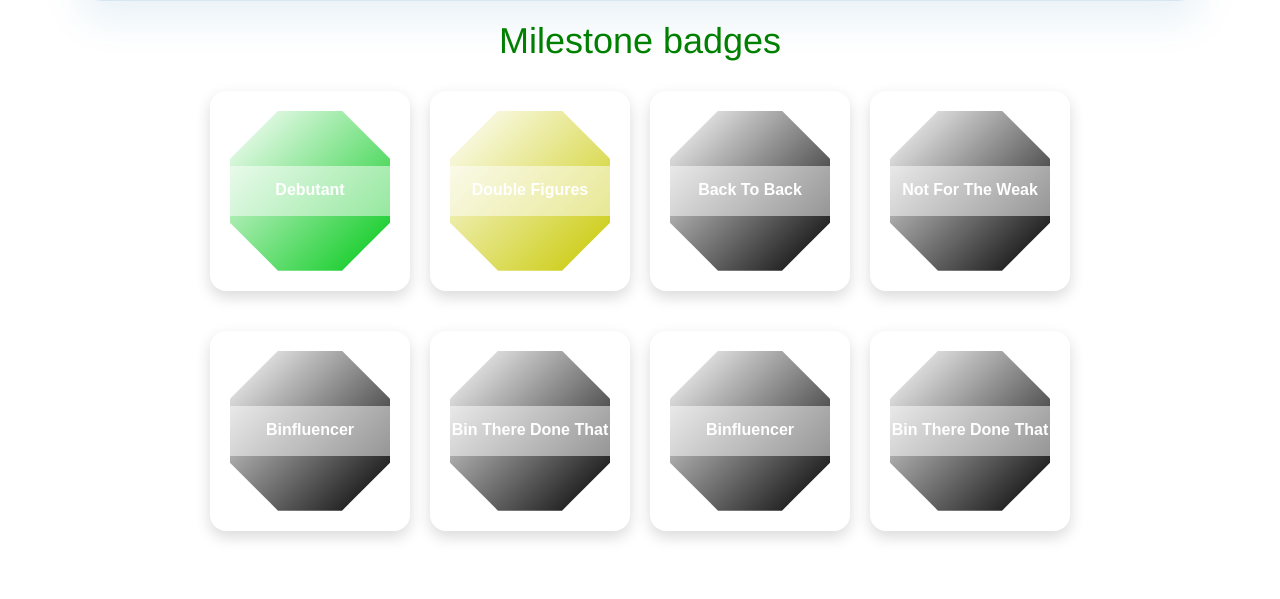
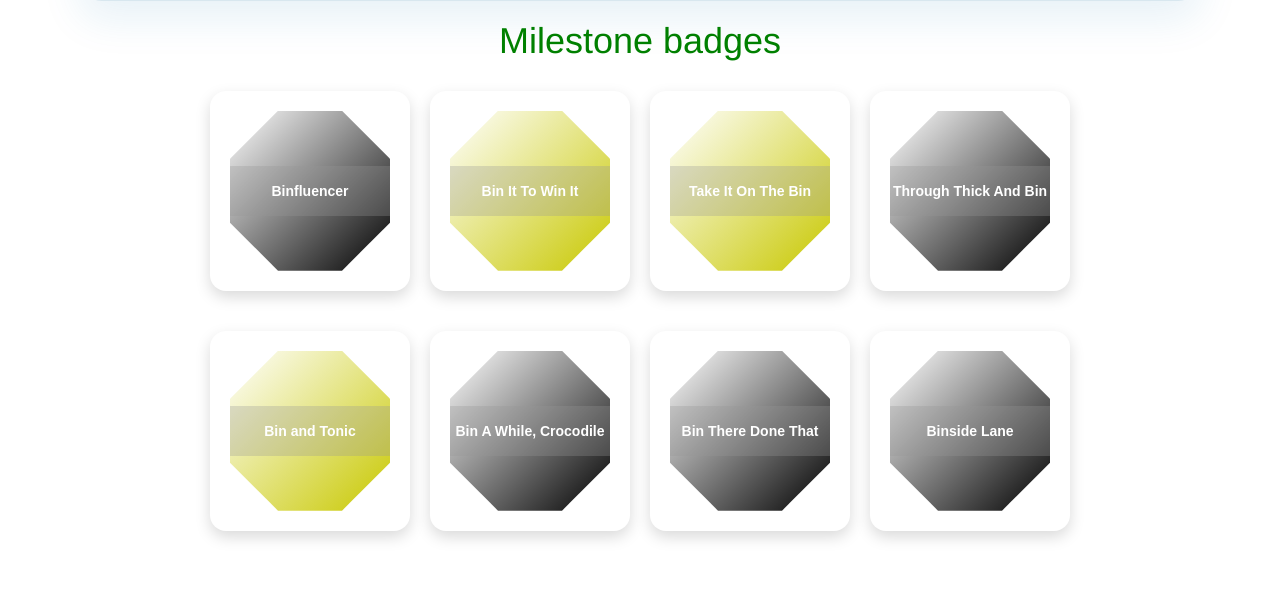
Before and after one commit to IwanIDev/year-2-iot-project, a Flask app: page /leaderboard in a window 1280 px wide. Shown: the part 769-1368 px from the top of the page. Run offline with Flask 3, Linux system fonts and the light colour scheme; a user stored in the database is signed in; grey boxes labelled with a size stand in for pictures from a placeholder-image service; some libraries are stand-ins or nearby versions.

Commit message:
finished milestones

```diff
--- a/web-app/templates/leaderboard.html
+++ b/web-app/templates/leaderboard.html
@@ -51,13 +51,13 @@
             position: absolute;
             width: 120%;
             height: 50px;
-            background: rgba(255, 255, 255, 0.5);
+            background: rgba(150, 150, 150, 0.3);
             display: flex;
             align-items: center;
             justify-content: center;
             color: #fff;
             font-weight: bold;
-            font-size: 16px;
+            font-size: 14px;
             font-family: Arial, sans-serif;
         }
     </style>
@@ -94,34 +94,40 @@
         <h1>Milestone badges</h1>
     </div>
     <div class="badge-container">
+        <div class="badge-card" title="Invite a friend to Bin Buddy.">
+            <div class="octagon">
+                <div class="band">Binfluencer</div>
+            </div>
+        </div>
+
         <div class="badge-card" title="Scan your first item.">
-            <div class="octagon-green">
-                <div class="band">Debutant</div>
+            <div class="octagon-gold">
+                <div class="band">Bin It To Win It</div>
             </div>
         </div>
 
         <div class="badge-card" title="Scan 10 items.">
             <div class="octagon-gold">
-                <div class="band">Double Figures</div>
+                <div class="band">Take It On The Bin</div>
             </div>
         </div>
 
+        <div class="badge-card" title="Scan 100 items.">
+            <div class="octagon">
+                <div class="band">Through Thick And Bin</div>
+            </div>
+        </div>
+    </div>
+    <div class="badge-container">
         <div class="badge-card" title="Start your first streak.">
-            <div class="octagon">
-                <div class="band">Back To Back</div>
+            <div class="octagon-gold">
+                <div class="band">Bin and Tonic</div>
             </div>
         </div>
 
         <div class="badge-card" title="Scan every day for a week.">
             <div class="octagon">
-                <div class="band">Not For The Weak</div>
-            </div>
-        </div>
-    </div>
-    <div class="badge-container">
-        <div class="badge-card" title="Invite a friend to Bin Buddy.">
-            <div class="octagon">
-                <div class="band">Binfluencer</div>
+                <div class="band">Bin A While, Crocodile</div>
             </div>
         </div>
 
@@ -131,15 +137,9 @@
             </div>
         </div>
 
-        <div class="badge-card" title="Invite a friend to Bin Buddy.">
+        <div class="badge-card" title="Overtake someone on the leaderboard.">
             <div class="octagon">
-                <div class="band">Binfluencer</div>
-            </div>
-        </div>
-
-        <div class="badge-card" title="Scan one of every item.">
-            <div class="octagon">
-                <div class="band">Bin There Done That</div>
+                <div class="band">Binside Lane</div>
             </div>
         </div>
     </div>
```
